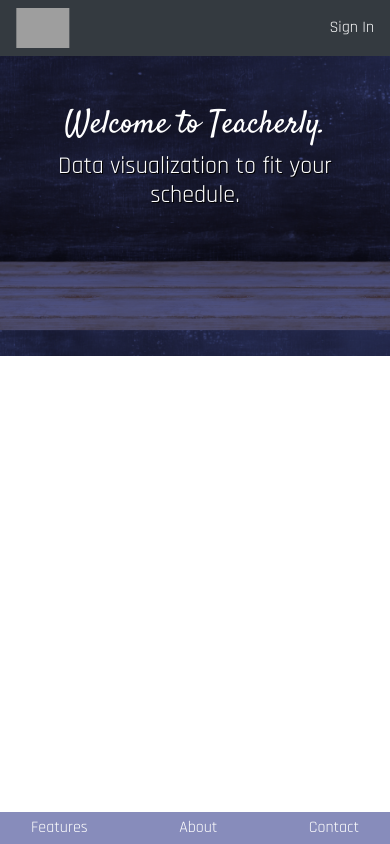
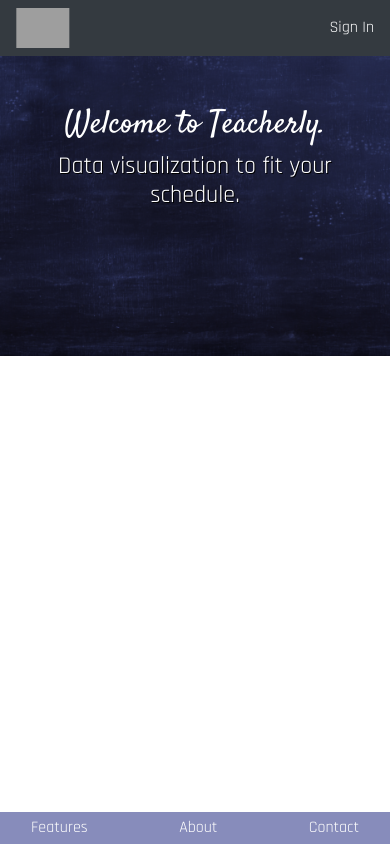
Before and after one commit to patrickeast/teacherly, a React (Create React App) app in the folder client/: page / in a window 390 px wide. Built offline with nearby package versions, Linux system fonts and the light colour scheme; grey boxes are pictures that could not be loaded.

Commit message:
Breakpoints working on mobile, now?

```diff
--- a/client/src/App.css
+++ b/client/src/App.css
@@ -24,7 +24,7 @@ body, html {
   background-repeat: no-repeat;
   color: #fff;
   min-height: 300px;
-  padding: 50px 20px;
+  padding: 100px 20px;
   text-align: center;
   width: 100%;
   position: relative;
@@ -50,18 +50,20 @@ h2 {
 @media (max-width: 1100px) {
   .App-header {
     background-size: 100%;
+    background-position-y: 0;
     background-repeat: no-repeat;
-    min-height: 200px;
-    padding: 50px 20px 30px 20px;
+    min-height: 300px;
+    padding: 100px 20px 30px 20px;
   }
 }
 
 @media (max-width: 750px) {
   .App-header {
     background-size: 100%;
+    background-position-y: 0;
     background-repeat: no-repeat;
-    min-height: 100px;
-    padding: 10px 20px 10px 20px;
+    min-height: 300px;
+    padding: 100px 20px 10px 20px;
   }
   .App-title {
     font-size: 3rem;
@@ -75,6 +77,7 @@ h2 {
 @media (max-width: 500px) {
   .App-header {
     background-size: 200%;
+    background-position-y: 0;
     background-repeat: repeat;
     min-height: 300px;
     padding: 50px 20px 50px 20px;
```
